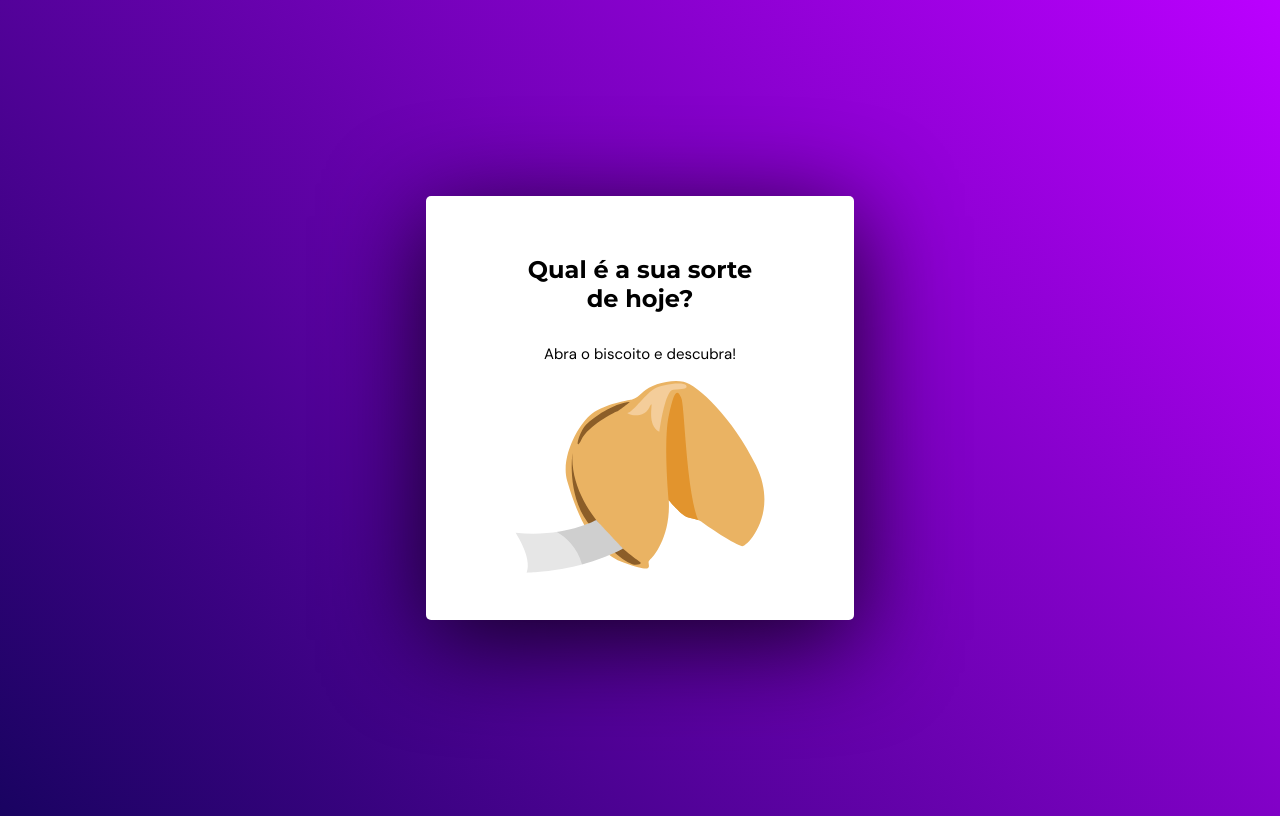
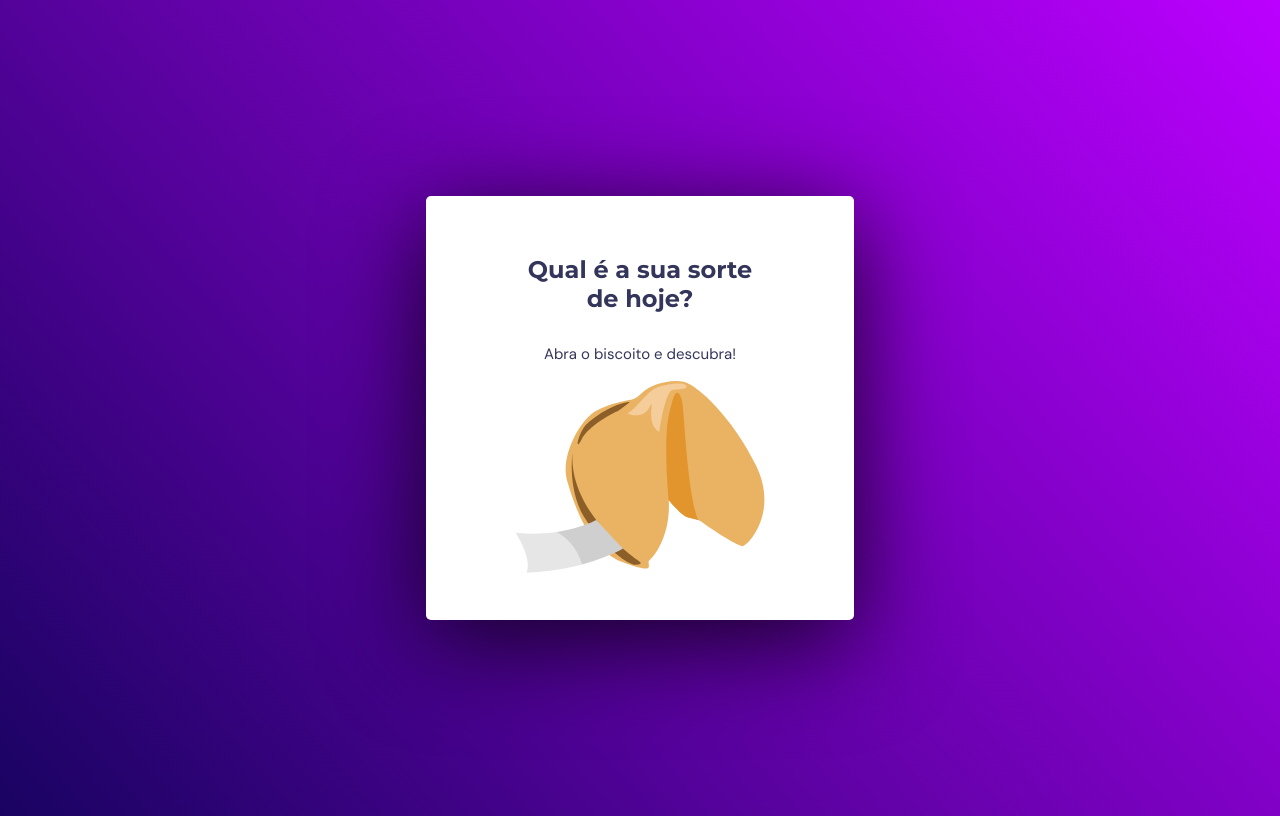
Before and after one commit to leandrocass/cookieLucky, a plain HTML site: page index.html in a window 1280 px wide. Drawn offline with Linux system fonts and the light colour scheme.

Commit message:
Update style.css

```diff
--- a/style.css
+++ b/style.css
@@ -17,12 +17,14 @@ h1 {
   font-family: 'Montserrat', sans-serif;
   text-align: center;
   font-size: 24px;
+  color:#34355B ;
 }
 
 p {
   text-align: center;
   font-size: 15px;
   font-family: 'DM Sans', sans-serif;
+  color: #34355B;
 }
 
 button {
@@ -66,7 +68,6 @@ button {
     font-weight: 400;
     padding: 10px;
     animation: surge 2s;
-    il
   }
 
   & button {
```
